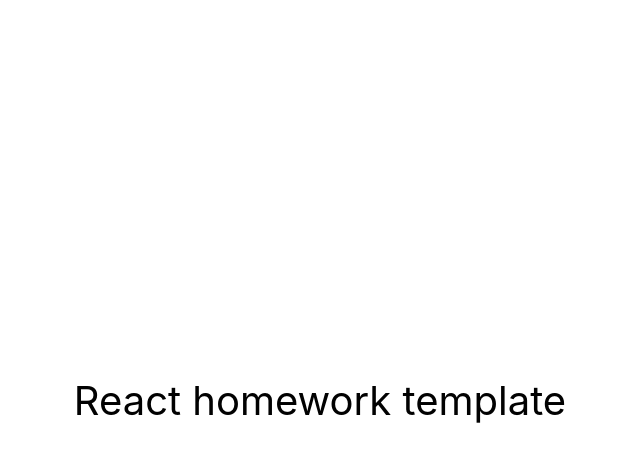
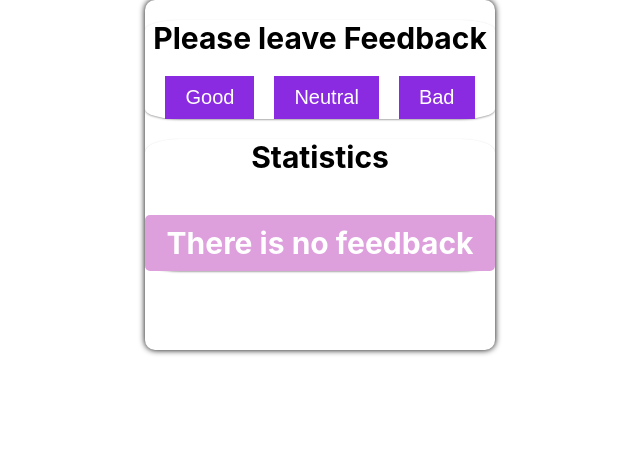
Before and after one commit to sashasashkina/goit-react-hw-04-feedback, a React (Create React App) app: page / in a window 1280 px wide. Shown: the top 462 px of the page, without its empty margins (320-960 px from the left). Built offline with nearby package versions, Linux system fonts and the light colour scheme.

Commit message:
commit two

```diff
--- a/src/components/App.jsx
+++ /dev/null
@@ -1,16 +0,0 @@
-export const App = () => {
-  return (
-    <div
-      style={{
-        height: '100vh',
-        display: 'flex',
-        justifyContent: 'center',
-        alignItems: 'center',
-        fontSize: 40,
-        color: '#010101'
-      }}
-    >
-      React homework template
-    </div>
-  );
-};
--- /dev/null
+++ b/src/components/App/App.jsx
@@ -0,0 +1,60 @@
+import { Component } from 'react';
+import Statistics from '../Statistics/Statistics';
+import Section from '../Section/Section';
+import FeedbackOptions from '../FeedbackOptions/FeedbackOptions';
+import Notification from '../Notification/Notification';
+import css from './App.module.css';
+
+export class App extends Component {
+  state = {
+    good: 0,
+    neutral: 0,
+    bad: 0,
+  };
+
+  handleFeedback = type => {
+    this.setState(prev => ({ [type]: prev[type] + 1 }));
+  };
+
+  countTotalFeedback = () => {
+    const { good, neutral, bad } = this.state;
+    return good + neutral + bad;
+  };
+
+  countPositiveFeedbackPercentage = key => {
+    const good = this.state.good;
+    const total = this.countTotalFeedback();
+    return Math.round((good * 100) / total);
+  };
+
+  render() {
+    const options = Object.keys(this.state);
+    const { good, neutral, bad } = this.state;
+    const total = this.countTotalFeedback();
+    const positivePercentage = this.countPositiveFeedbackPercentage();
+
+    return (
+      <div className={css.box}>
+        <Section title="Please leave Feedback">
+          <FeedbackOptions
+            handleFeedback={this.handleFeedback}
+            options={options}
+          />
+        </Section>
+        <Section title="Statistics">
+          {total > 0 ? (
+            <Statistics
+              good={good}
+              neutral={neutral}
+              bad={bad}
+              total={total}
+              positivePercentage={positivePercentage}
+            />
+          ) : (
+            <Notification message="There is no feedback" />
+          )}
+        </Section>
+      </div>
+    );
+  }
+}
--- /dev/null
+++ b/src/components/App/App.module.css
@@ -0,0 +1,10 @@
+.box {
+  position: relative;
+  height: 350px;
+  width: 350px;
+
+  border-radius: 10px;
+  box-shadow: 0 0 6px black;
+  overflow: hidden;
+  margin: 0 auto;
+}
--- /dev/null
+++ b/src/components/FeedbackOptions/FeedbackOptions.jsx
@@ -0,0 +1,44 @@
+import { Component } from 'react';
+import css from './FeedbackOptions.module.css';
+
+class FeedbackOptions extends Component {
+  state = {};
+  render() {
+    return (
+      <ul className={css.list}>
+        <li className={css.item}>
+          <button
+            className={css.button}
+            id="good"
+            type="button"
+            onClick={() => this.props.handleFeedback('good')}
+          >
+            Good
+          </button>
+        </li>
+        <li className={css.item}>
+          <button
+            className={css.button}
+            id="neutral"
+            type="button"
+            onClick={() => this.props.handleFeedback('neutral')}
+          >
+            Neutral
+          </button>
+        </li>
+        <li className={css.item}>
+          <button
+            className={css.button}
+            id="bad"
+            type="button"
+            onClick={() => this.props.handleFeedback('bad')}
+          >
+            Bad
+          </button>
+        </li>
+      </ul>
+    );
+  }
+}
+
+export default FeedbackOptions;
--- /dev/null
+++ b/src/components/FeedbackOptions/FeedbackOptions.module.css
@@ -0,0 +1,31 @@
+.list {
+  list-style-type: none;
+  padding: 0;
+  display: flex;
+  justify-content: center;
+}
+
+.item {
+  margin: 0 10px;
+}
+
+.button {
+  background-color: blueviolet;
+  border: none;
+  color: white;
+  padding: 10px 20px;
+  text-align: center;
+  text-decoration: none;
+  display: inline-block;
+  font-size: 20px;
+  cursor: pointer;
+
+  transition: background-color 0.4s ease, box-shadow 0.4s ease;
+  /* text-transform: capitalize; */
+}
+
+.button:hover,
+.button:focus {
+  box-shadow: 0 2px 4px rgba(0, 0, 0, 0.342);
+  background-color: plum;
+}
--- /dev/null
+++ b/src/components/Notification/Notification.jsx
@@ -0,0 +1,11 @@
+import { Component } from 'react';
+import css from './Notification.module.css';
+
+class Notification extends Component {
+  state = {};
+  render() {
+    return <h2 className={css.title}>{this.props.message}</h2>;
+  }
+}
+
+export default Notification;
--- /dev/null
+++ b/src/components/Notification/Notification.module.css
@@ -0,0 +1,8 @@
+.title {
+  color: #fff;
+  background-color: plum;
+  padding: 10px;
+  text-align: center;
+  border-radius: 5px;
+  margin-top: 40px;
+}
--- /dev/null
+++ b/src/components/Section/Section.jsx
@@ -0,0 +1,15 @@
+import { Component } from 'react';
+import css from './Section.module.css';
+
+class Section extends Component {
+  state = {};
+  render() {
+    return (
+      <div className={css.section}>
+        <h1 className={css.title}>{this.props.title}</h1>
+        {this.props.children}
+      </div>
+    );
+  }
+}
+export default Section;
--- /dev/null
+++ b/src/components/Section/Section.module.css
@@ -0,0 +1,11 @@
+.section {
+  text-align: center;
+  font-size: 20px;
+  /* background-color: rgb(231, 225, 225); */
+  box-shadow: 0 1px 2px rgba(0, 0, 0, 0.342);
+  border-radius: 10%;
+}
+.title {
+  font-size: 30px;
+  margin-bottom: 20px;
+}
--- /dev/null
+++ b/src/components/Statistics/Statistics.jsx
@@ -0,0 +1,22 @@
+import { Component } from 'react';
+import css from './Statistics.module.css';
+
+class Statistics extends Component {
+  state = {};
+  render() {
+    const { good, neutral, bad, total, positivePercentage } = this.props;
+    return (
+      <ul className={css.list}>
+        <li className={css.item}>Good: {good}</li>
+        <li className={css.item}>Neutral: {neutral}</li>
+        <li className={css.item}>Bad: {bad}</li>
+        <li className={css.item}>Total: {total}</li>
+        <li className={css.item}>
+          Positive feedback: {total > 0 ? positivePercentage : 0} %
+        </li>
+      </ul>
+    );
+  }
+}
+
+export default Statistics;
--- /dev/null
+++ b/src/components/Statistics/Statistics.module.css
@@ -0,0 +1,8 @@
+.list {
+  list-style-type: none;
+  padding: 0;
+}
+
+.item {
+  margin-bottom: 10px;
+}
--- a/src/index.js
+++ b/src/index.js
@@ -1,6 +1,6 @@
 import React from 'react';
 import ReactDOM from 'react-dom/client';
-import { App } from 'components/App';
+import { App } from 'components/App/App';
 import './index.css';
 
 ReactDOM.createRoot(document.getElementById('root')).render(
```
